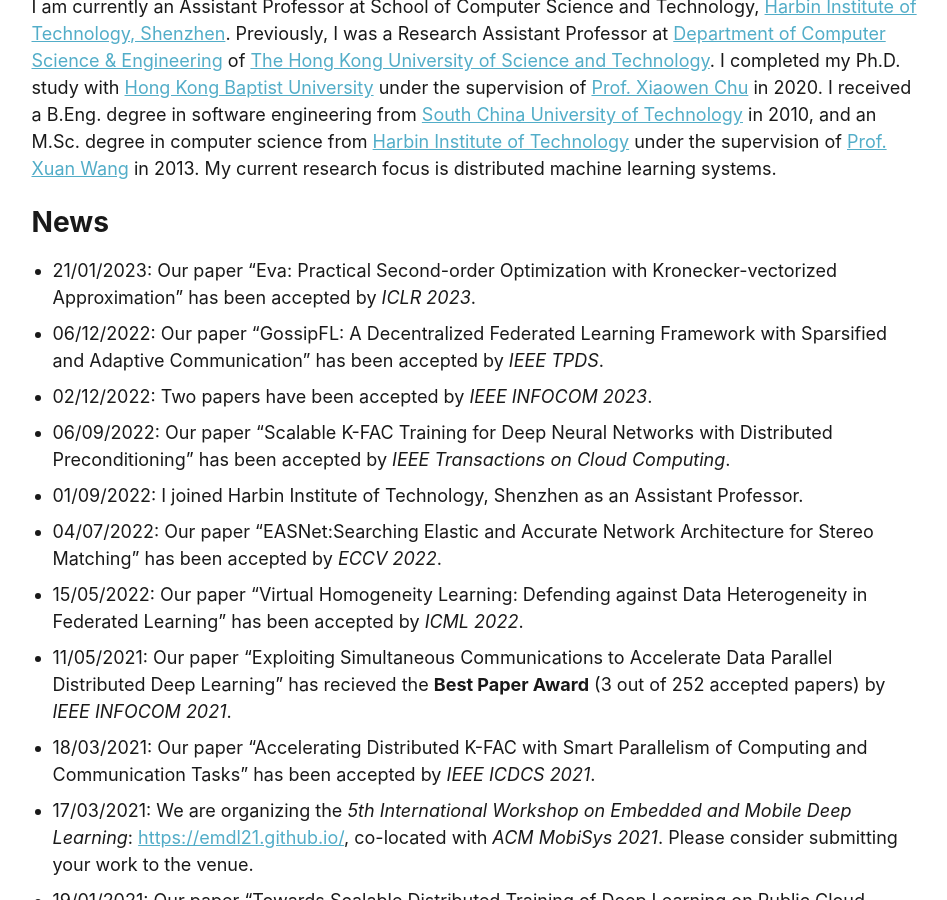
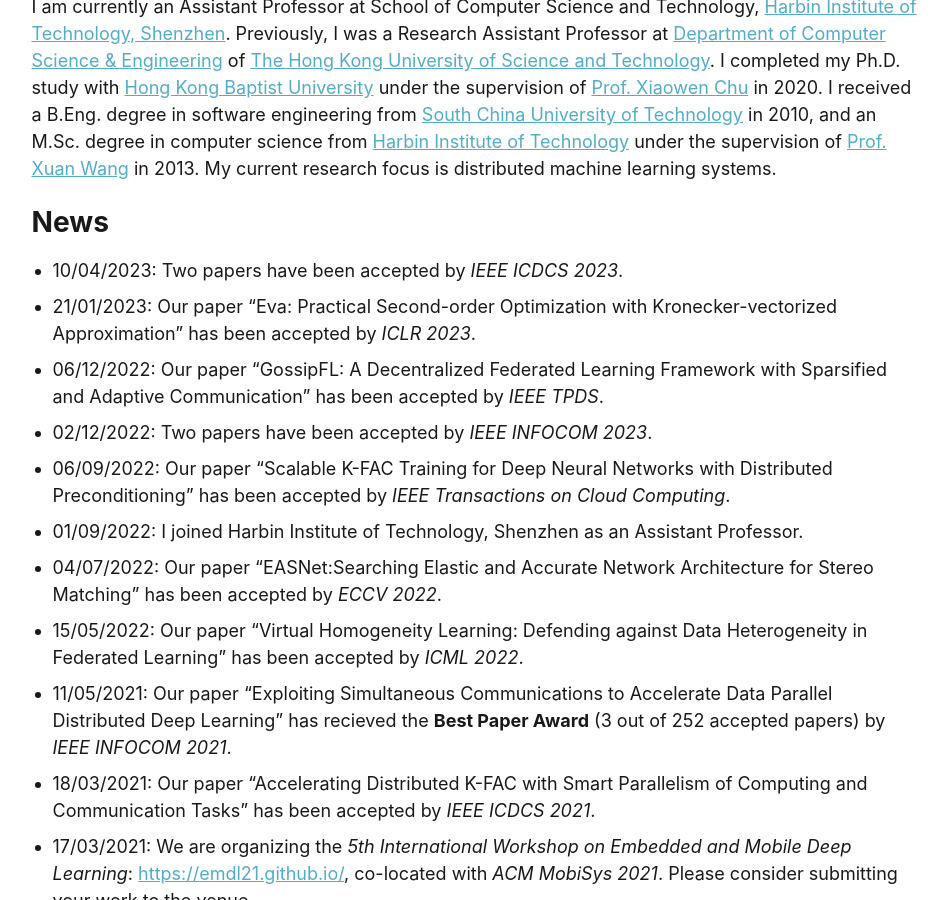
Before and after one commit to shaohuais/shaohuais.github.io, a Jekyll site: the page built from about.md, in a window 1280 px wide and 900 px high, scrolled down 409 px. Shown: the whole window, without its empty margins (164-1111 px from the left). Built offline with Jekyll 4.4.1, drawn with Linux system fonts in a browser that asks for light colours.

Commit message:
update icdcs papers

```diff
--- a/about.md
+++ b/about.md
@@ -15,6 +15,7 @@ I am currently an Assistant Professor at School of Computer Science and Technolo
 
 News
 ======
+- 10/04/2023: Two papers have been accepted by *IEEE ICDCS 2023*.
 - 21/01/2023: Our paper "Eva: Practical Second-order Optimization with Kronecker-vectorized Approximation" has been accepted by *ICLR 2023*.
 - 06/12/2022: Our paper "GossipFL: A Decentralized Federated Learning Framework with Sparsified and Adaptive Communication" has been accepted by *IEEE TPDS*.
 - 02/12/2022: Two papers have been accepted by *IEEE INFOCOM 2023*.
```
